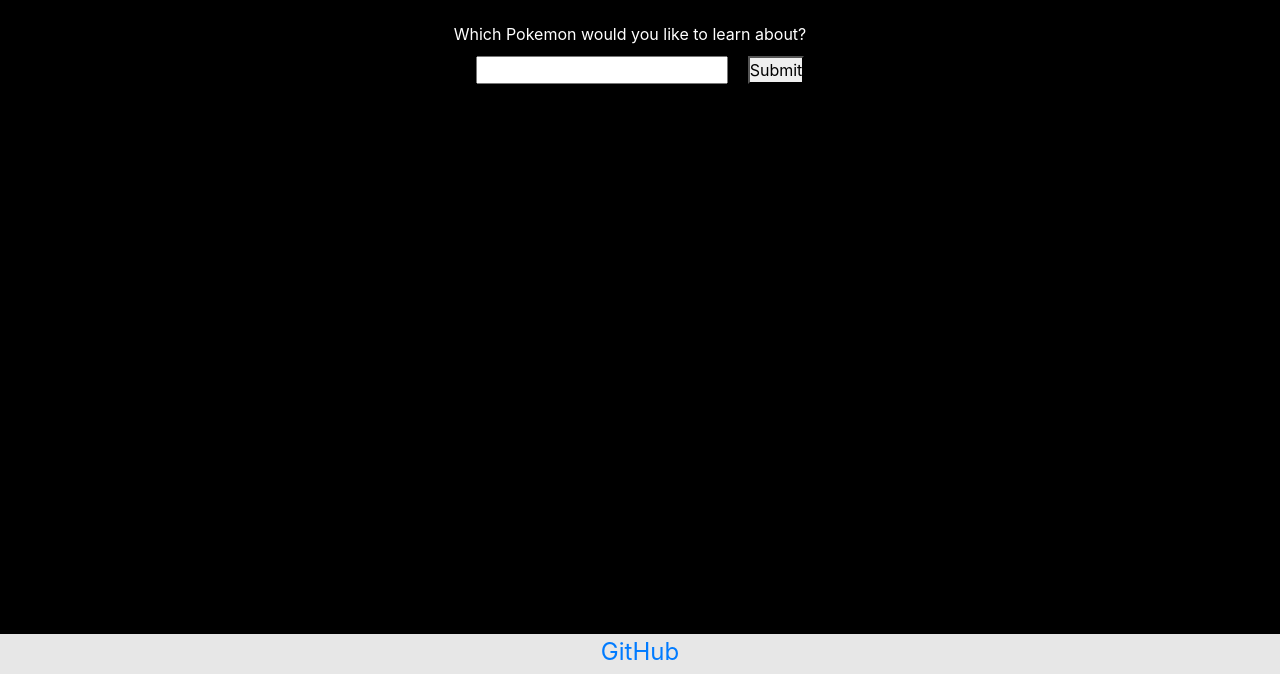
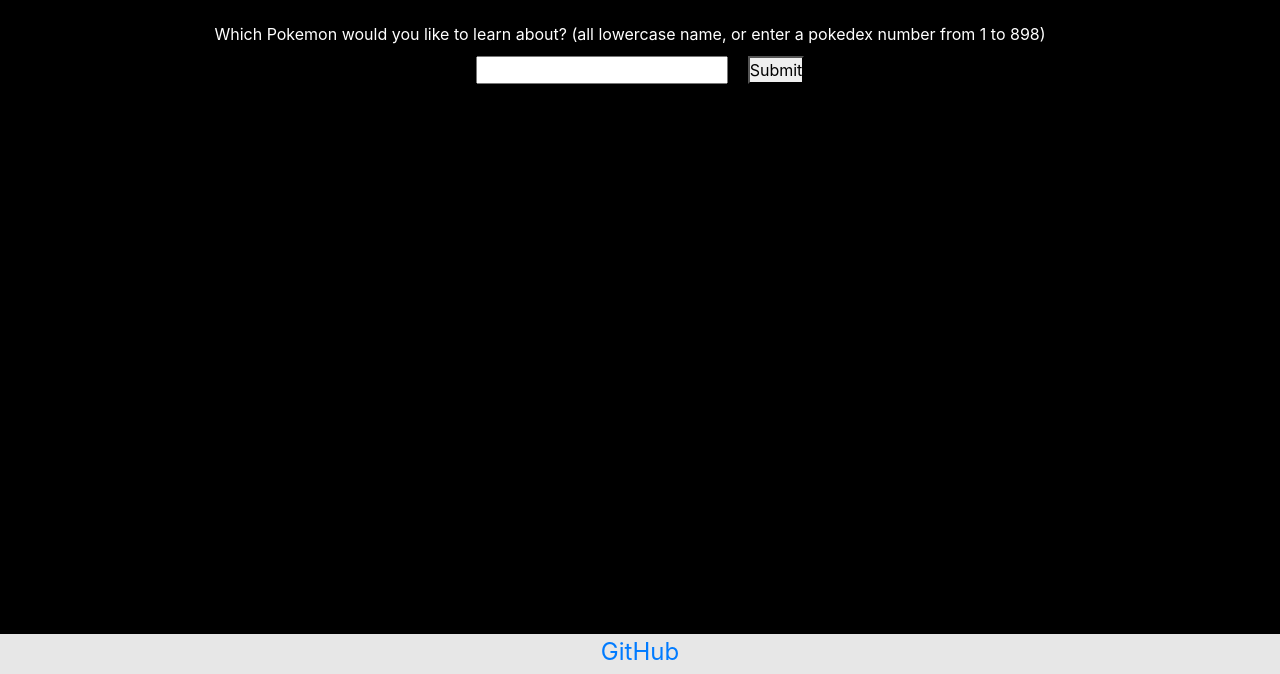
Before and after one commit to BroncoMark/markpedersen.click, a plain HTML site: page pokemon/index.html in a window 1280 px wide. Shown: the part 126-800 px from the top of the page. Drawn offline with nearby package versions, Linux system fonts and the light colour scheme.

Commit message:
Edited Name

```diff
--- a/pokemon/index.html
+++ b/pokemon/index.html
@@ -16,7 +16,7 @@
     </div>
     <div class='search'>
       <form>
-        <label>Which Pokemon would you like to learn about?</label>
+        <label>Which Pokemon would you like to learn about? (all lowercase name, or enter a pokedex number from 1 to 898)</label>
         <input id='pokemonInput' type='text'></input><br />
         <button id='submitInput' type='submit'>Submit</button>
       </form>
```
